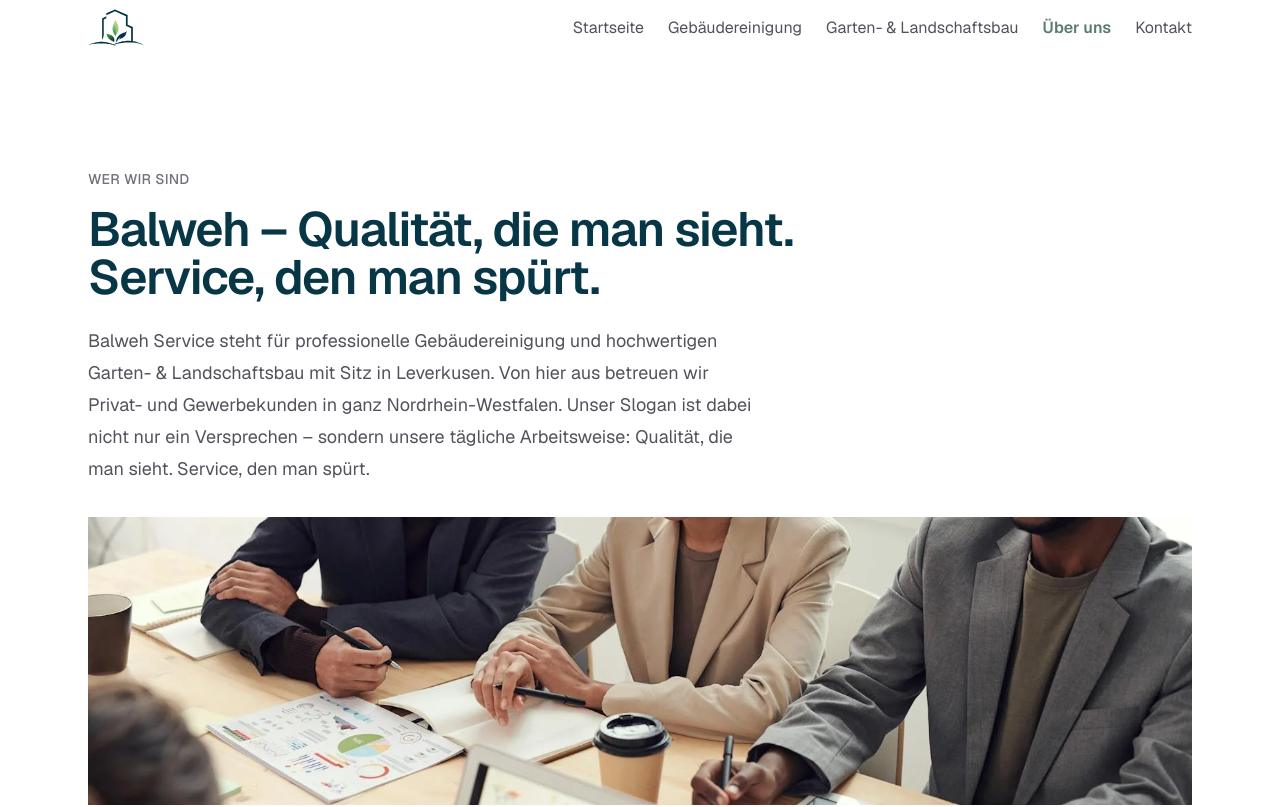
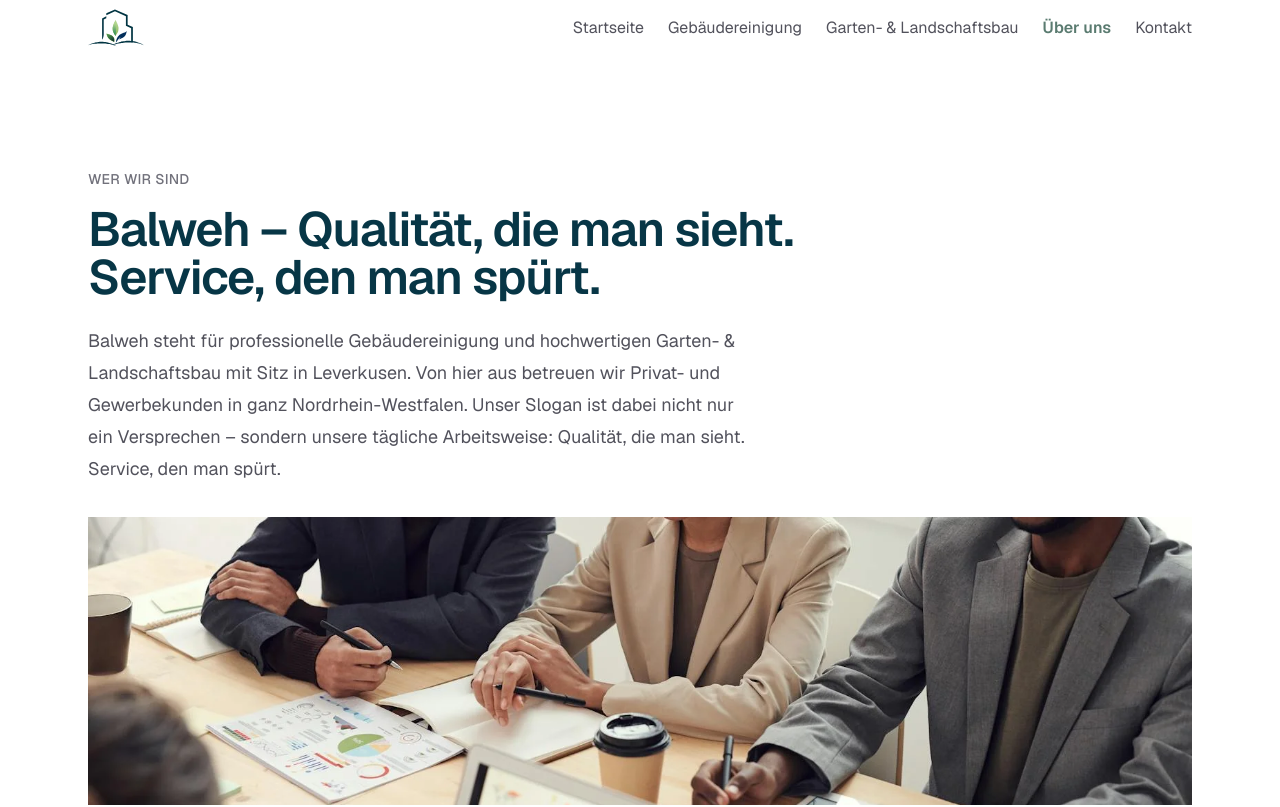
Before and after one commit to andonovnik/balweh-website, a Next.js app: page /ueber-uns in a window 1280 px wide. Shown: the top 807 px of the page. Built offline with nearby package versions, Linux system fonts and the light colour scheme.

Commit message:
update text

```diff
--- a/app/garten-landschaftsbau/page.tsx
+++ b/app/garten-landschaftsbau/page.tsx
@@ -28,10 +28,9 @@
           Professioneller Garten- und Landschaftsbau in Leverkusen
         </h1>
         <p className="mt-6 max-w-2xl text-lg leading-8 text-zinc-600">
-          Balweh Service ist Ihr zuverlässiger Partner für professionellen
-          Garten- und Landschaftsbau in Leverkusen und Umgebung. Wir gestalten,
-          pflegen und erneuern Außenanlagen individuell, fachgerecht und
-          termintreu.
+          Balweh ist Ihr zuverlässiger Partner für professionellen Garten- und
+          Landschaftsbau in Leverkusen und Umgebung. Wir gestalten, pflegen und
+          erneuern Außenanlagen individuell, fachgerecht und termintreu.
         </p>
         <Image
           src="/images/garten-hero.webp"
--- a/app/gebaeudereinigung/page.tsx
+++ b/app/gebaeudereinigung/page.tsx
@@ -29,7 +29,7 @@
           Professionelle Gebäudereinigung
         </h1>
         <p className="mt-6 max-w-2xl text-lg leading-8 text-zinc-600">
-          Balweh Service ist Ihr zuverlässiger Partner für Gebäudereinigung und
+          Balweh ist Ihr zuverlässiger Partner für Gebäudereinigung und
           Gebäudeservice in Leverkusen und Umgebung. Wir sorgen für Sauberkeit,
           Werterhalt und einen gepflegten Eindruck – flexibel, gründlich und
           professionell.
--- a/app/ueber-uns/page.tsx
+++ b/app/ueber-uns/page.tsx
@@ -24,12 +24,11 @@
           Balweh – Qualität, die man sieht. Service, den man spürt.
         </h1>
         <p className="mt-6 max-w-2xl text-lg leading-8 text-zinc-600">
-          Balweh Service steht für professionelle Gebäudereinigung und
-          hochwertigen Garten- & Landschaftsbau mit Sitz in Leverkusen. Von hier
-          aus betreuen wir Privat- und Gewerbekunden in ganz
-          Nordrhein-Westfalen. Unser Slogan ist dabei nicht nur ein Versprechen
-          – sondern unsere tägliche Arbeitsweise: Qualität, die man sieht.
-          Service, den man spürt.
+          Balweh steht für professionelle Gebäudereinigung und hochwertigen
+          Garten- & Landschaftsbau mit Sitz in Leverkusen. Von hier aus betreuen
+          wir Privat- und Gewerbekunden in ganz Nordrhein-Westfalen. Unser
+          Slogan ist dabei nicht nur ein Versprechen – sondern unsere tägliche
+          Arbeitsweise: Qualität, die man sieht. Service, den man spürt.
         </p>
         <Image
           src="/images/ueber-uns-hero.webp"
```
